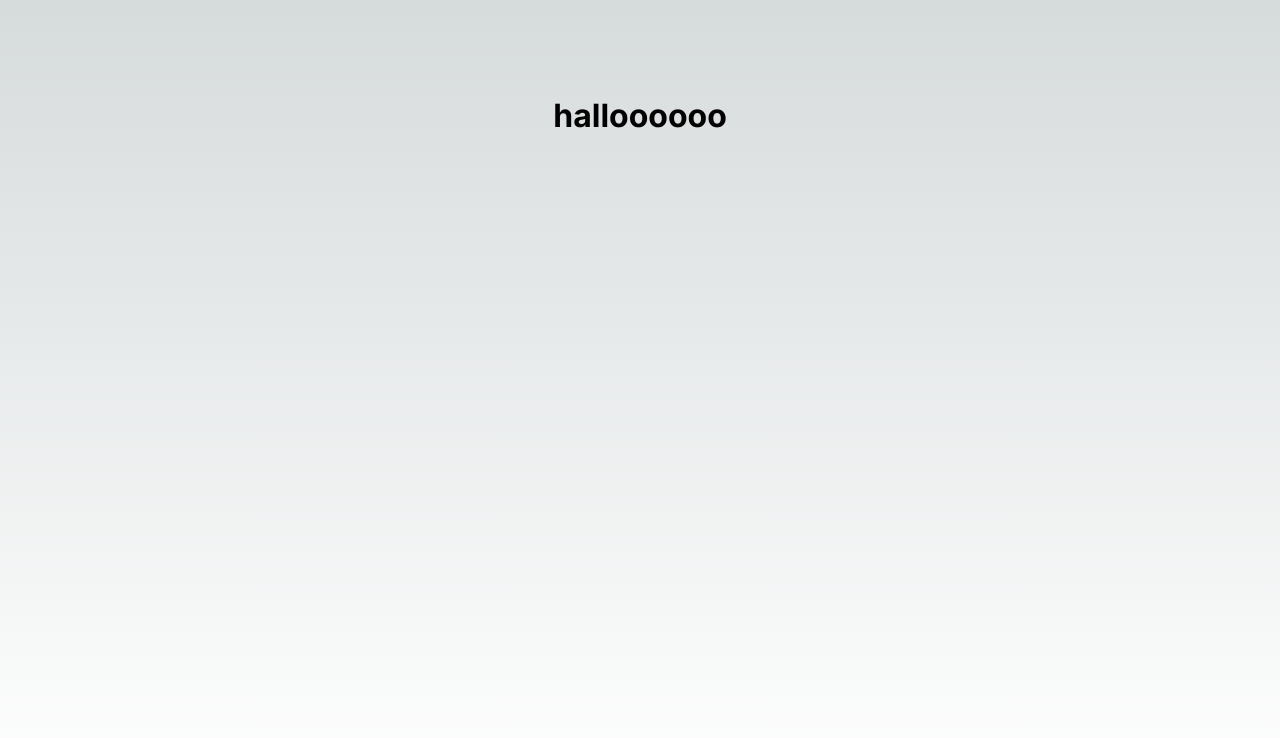
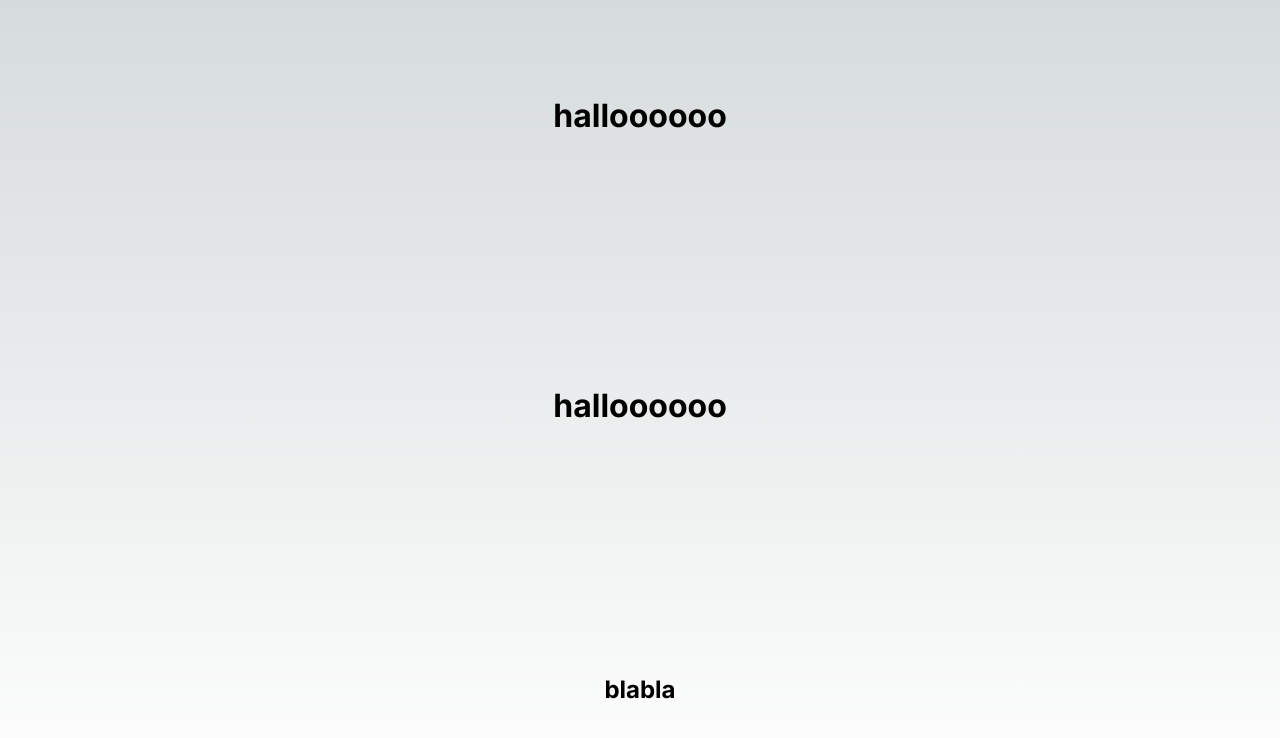
Before and after one commit to fabiobrauer/someapp, a Next.js app: page / in a window 1280 px wide. Shown: the top 738 px of the page. Built offline with nearby package versions, Linux system fonts and the light colour scheme.

Commit message:
Update page.js

```diff
--- a/app/page.js
+++ b/app/page.js
@@ -5,7 +5,10 @@ export default function Home() {
   return (
     <main className={styles.main}>
       <h1>halloooooo</h1>
+      <h1>halloooooo</h1>
 
+
+      <h2>blabla</h2>
 
 
     </main>
```
